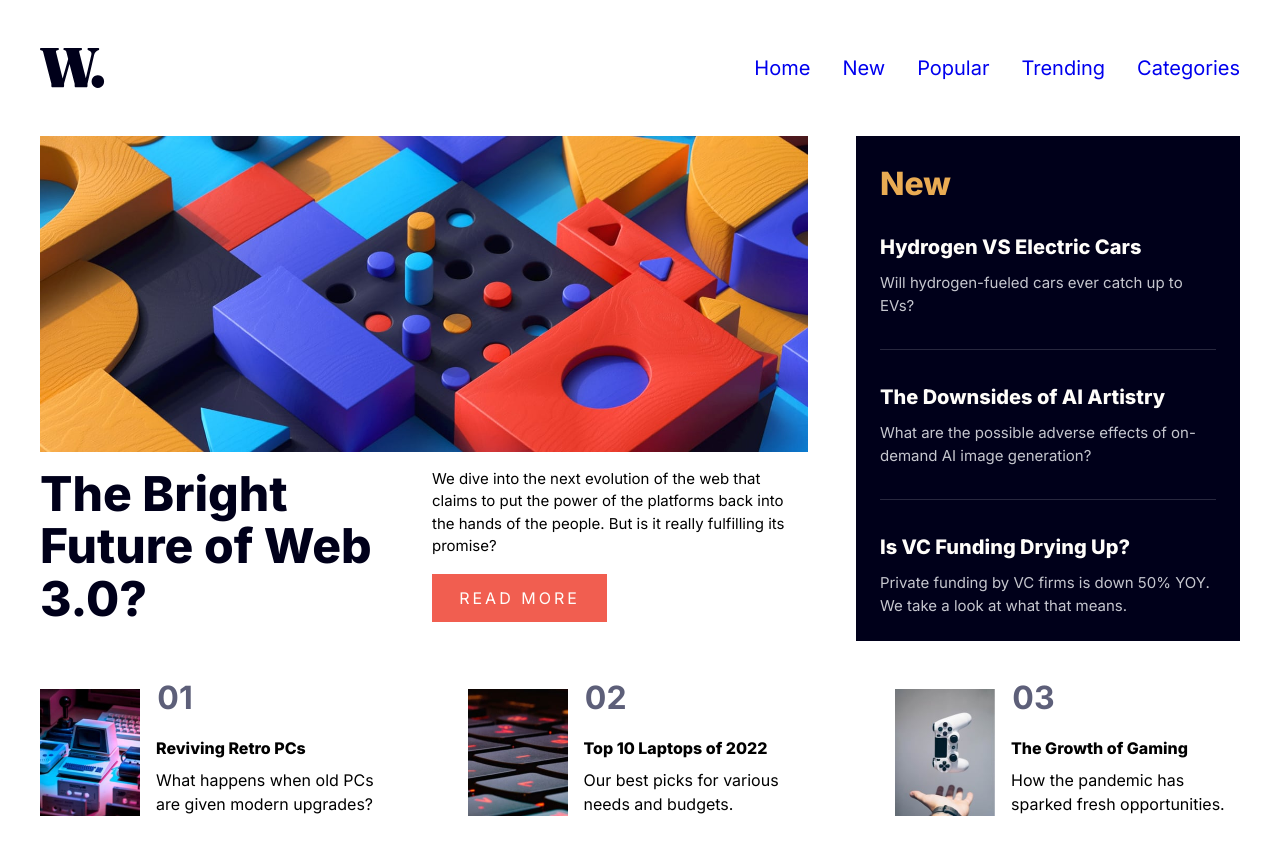
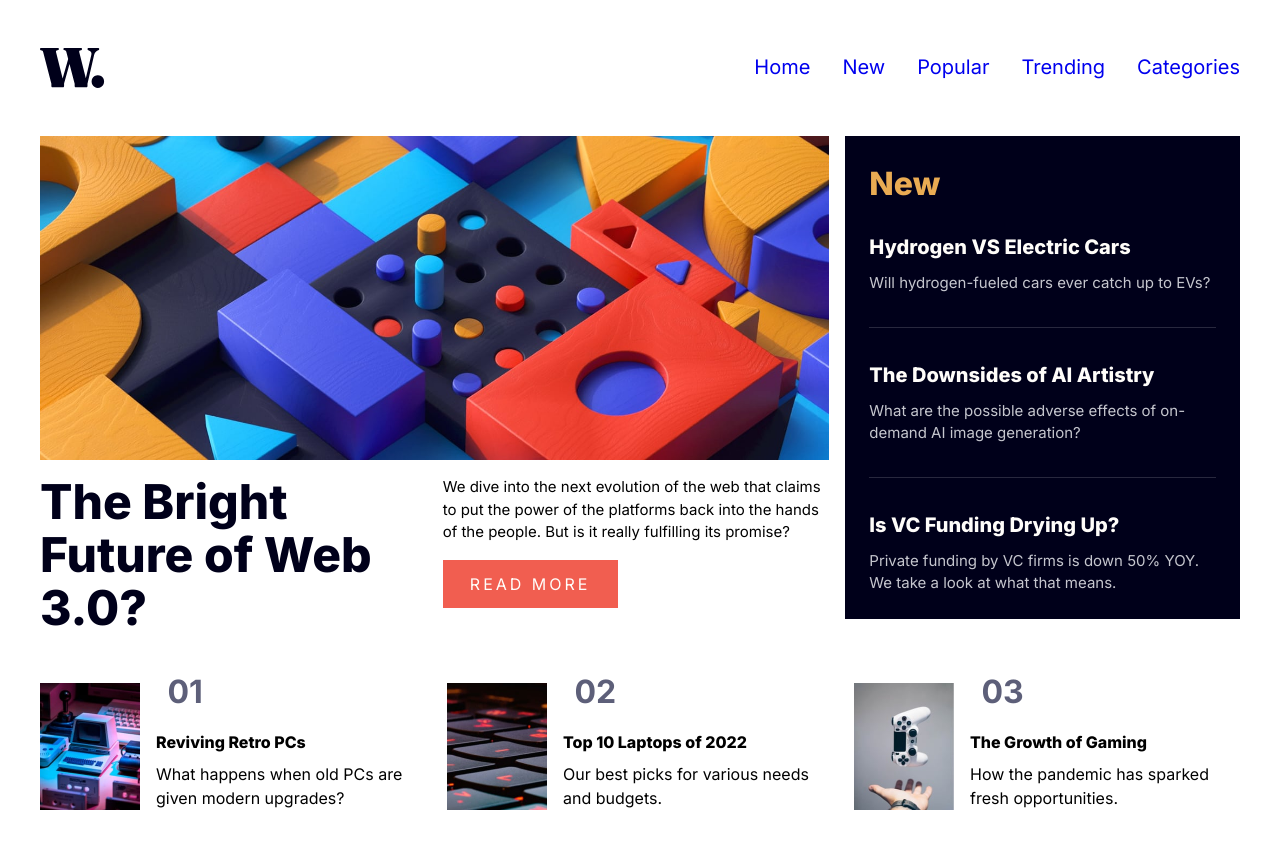
Before and after one commit to zsoolti8917/News-homepage, a plain HTML site: page index.html in a window 1280 px wide. Drawn offline with Linux system fonts and the light colour scheme.

Commit message:
Modified style.css

```diff
--- a/style/style.css
+++ b/style/style.css
@@ -263,7 +263,8 @@ main {
     width: min(var(--max-width), 100% - (var(--padding) * 2));
     margin-inline: auto;
     display: grid;
-    gap: 3rem;
+    column-gap: 1rem;
+    row-gap: 3rem;
 }
 
 .main__container {
@@ -304,7 +305,7 @@ picture img {
     font-weight: var(--fw-regular);
     font-size: var(--fs-400);
     letter-spacing: 3px;
-    transition: background-color 0.3s ease-in-out;
+    transition: all 0.3s ease-in-out;
     width: 175px;
 }
 
@@ -325,6 +326,7 @@ picture img {
     display: flex;
     flex-direction: column;
     gap: 2rem;
+
 
 }
 
@@ -359,8 +361,26 @@ picture img {
     position: relative;
     display: flex;
     gap: 1rem;
-    flex-basis: 345px;
+    flex-basis: 375px;
     max-height: 127px;
+}
+
+li{
+    transition: all 0.3s ease-in-out;
+}
+
+li:hover {
+    cursor: pointer;
+    transform: scale(1.05);
+}
+
+.footer__section {
+    height: min-content;
+    margin-bottom: 3rem;
+}
+
+.list-element img {
+    height: 100%;
 }
 
 .list-element::before {
@@ -380,7 +400,7 @@ picture img {
     border-radius: 15px;
 }
 
-.list-element div{
+.list-element div {
     display: flex;
     flex-direction: column;
     gap: 0.5rem;
@@ -388,47 +408,81 @@ picture img {
     margin-top: 2.5rem;
 }
 
-.list-element img{
+.list-element img {
     max-width: 100px;
     height: auto;
 }
 
-.footer-title{
+.footer-title {
     font-size: var(--fs-400);
     font-weight: var(--fw-black);
 }
 
+.nav-list li:hover a {
+    color: var(--clr-primary-400);
+}
+
+.nav-list li:hover a::after {
+    width: 100%;
+}
+
+.nav-list li a::after {
+    content: "";
+    display: block;
+    width: 0%;
+    height: 2px;
+    background-color: var(--clr-primary-400);
+    transition: all 0.3s ease-in-out;
+}
+
+
+
+.content-list li:hover h3{
+    color: var(--clr-primary-400);
+}
+
+
+.list-element:hover h3{
+    color: var(--clr-primary-600);
+}
+
+.button:hover {
+    background-color: var(--clr-accent-900);
+    cursor: pointer;
+    transform: scale(1.1);
+}
+
 @media screen and (min-width: 768px) {
-    .main__container{
+    .main__container {
         grid-template-columns: 1fr 1fr;
         grid-auto-rows: auto;
         max-width: 1200px;
 
     }
 
-    .main__container picture{
+    .main__container picture {
         grid-column: 1 / 3;
         grid-row: 1 / 2;
     }
 
-    main{
+    main {
         grid-template-columns: 2fr 1fr;
-        grid-template-rows: 1fr 1fr;
+        grid-template-rows: 1fr auto;
     }
 
-    .footer__section{
+    .footer__section {
         grid-column: 1 / 3;
         grid-row: 2 / 3;
     }
 
-    .main__container picture img{
+    .main__container picture img {
         width: 100%;
         height: 100%;
     }
 
-    .footer__ordered-list{
+    .footer__ordered-list {
         align-items: center;
-        justify-content: space-between;
+        justify-content: flex-start;
     }
 
 }
@@ -476,11 +530,12 @@ picture img {
         background-position: center center;
         background-size: cover;
     }
+
     .main__container picture {
         max-width: 500px;
     }
 
-    .main__footer ol{
+    .main__footer ol {
         justify-content: center;
     }
 
```
Also changed, not shown: js/nav.js (line endings or trailing spaces).
